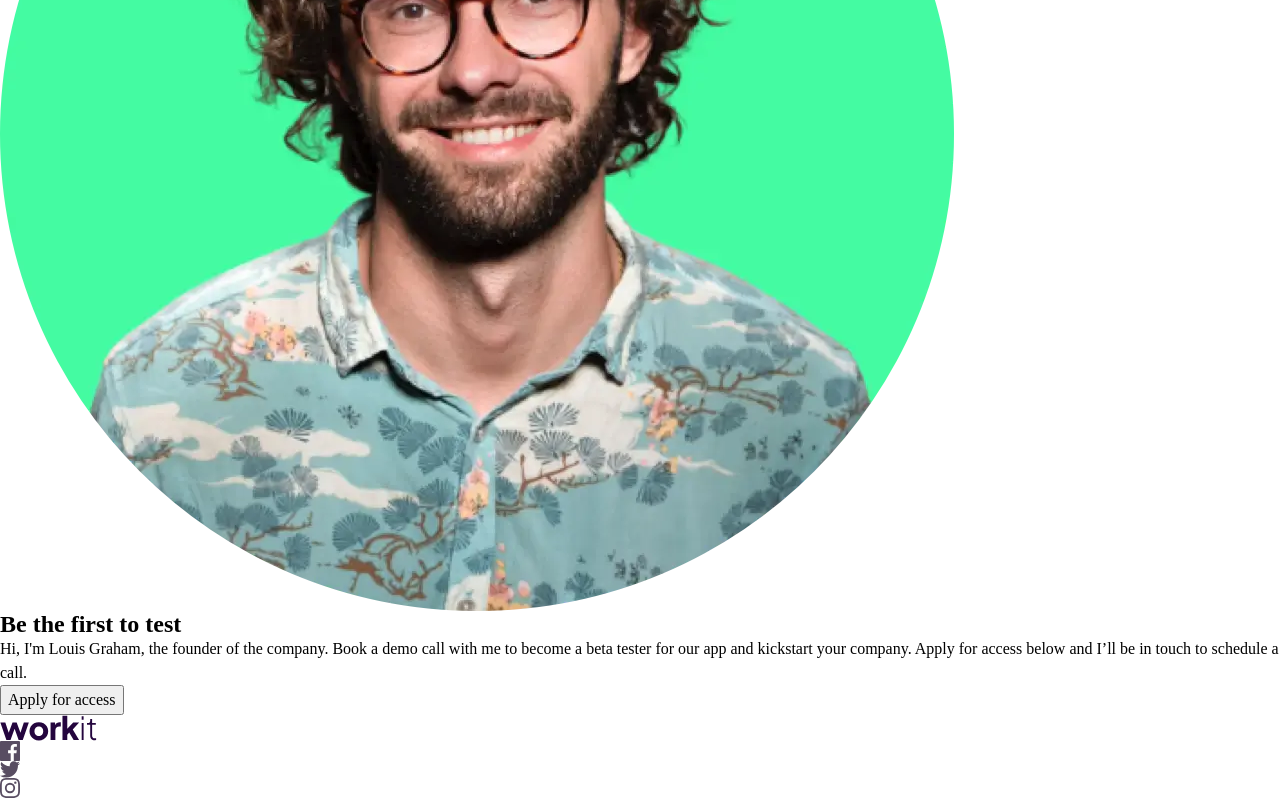
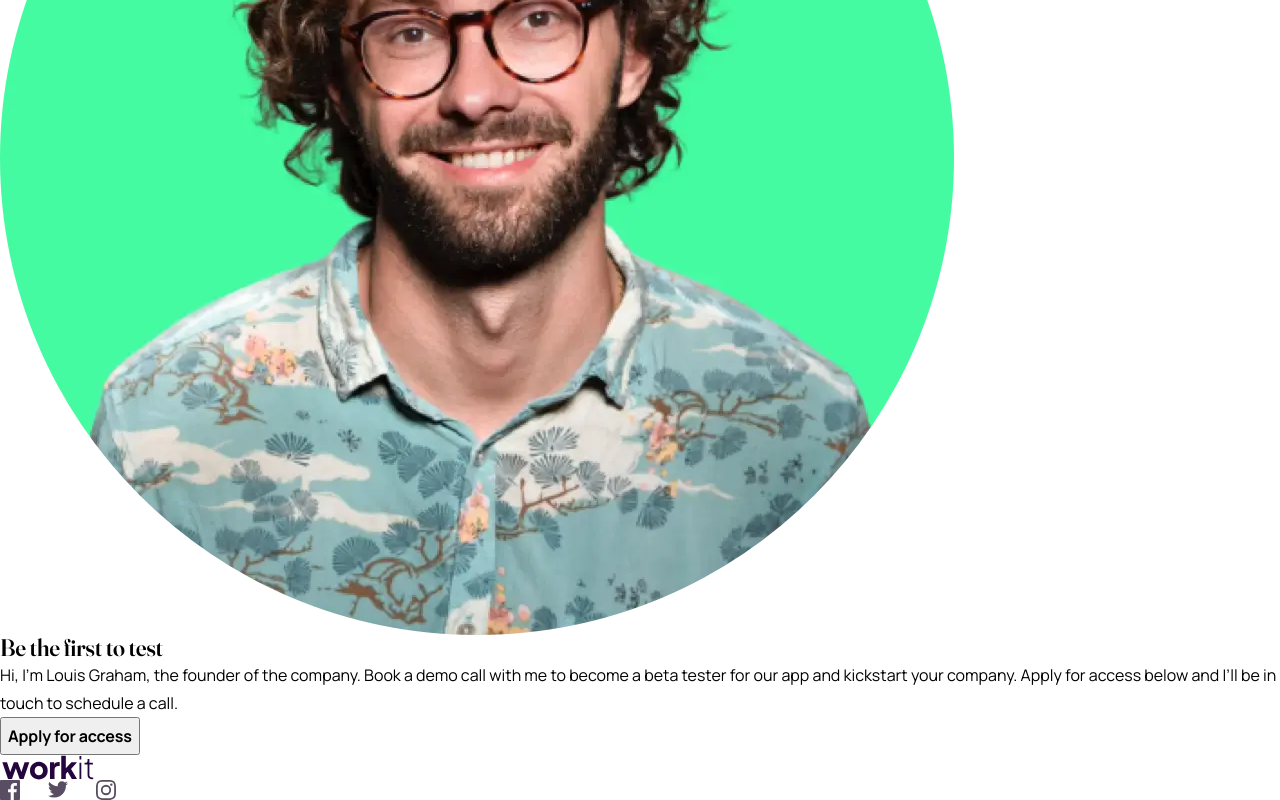
Before and after one commit to rupali317/workit-landing-page, a React (Create React App) app: page / in a window 1280 px wide. Shown: the part 1337-2137 px from the top of the page. Built offline with nearby package versions, Linux system fonts and the light colour scheme.

Commit message:
Included default stylings and working on access invitation

```diff
--- a/src/components/AccessInvitation/AccessInvitation.jsx
+++ b/src/components/AccessInvitation/AccessInvitation.jsx
@@ -1,4 +1,6 @@
 import data from "./data.json";
+import * as AccessInvitationStyles from "../../styles/AccessInvitation.style";
+import React from "react";
 
 export const AccessInvitation = () => {
   const SocialMediaList = data.map((item) => {
@@ -31,9 +33,13 @@ export const AccessInvitation = () => {
           src="/assets/images/logo-dark.svg"
           alt="Workit logo"
           title="Workit logo"
+          width="95.76"
+          height="24.61"
         />
       </a>
-      <section>{SocialMediaList}</section>
+      <AccessInvitationStyles.SocialMediaSection>
+        {SocialMediaList}
+      </AccessInvitationStyles.SocialMediaSection>
     </section>
   );
 };
--- a/src/constants/Breakpoints.js
+++ b/src/constants/Breakpoints.js
@@ -0,0 +1,2 @@
+export const TABLET_WIDTH = "48rem";
+export const DESKTOP_WIDTH = "80rem";
--- a/src/styles/AccessInvitation.style.jsx
+++ b/src/styles/AccessInvitation.style.jsx
@@ -0,0 +1,7 @@
+import { styled } from "styled-components";
+
+export const SocialMediaSection = styled.section`
+  display: flex;
+  gap: var(--space-s-5);
+  align-items: center;
+`;
--- a/src/styles/Global.style.jsx
+++ b/src/styles/Global.style.jsx
@@ -197,4 +197,25 @@ export const ResetStyles = createGlobalStyle`
     }
 `;
 
-export const DefaultStyles = createGlobalStyle``;
+export const DefaultStyles = createGlobalStyle`
+    body {
+        font-family: "Manrope";
+        font-size: var(--font-size-xs-1);
+        font-weight: var(--font-weight-regular);
+        line-height: var(--line-height-xs-1);
+    }
+
+    h1,
+    h2 {
+        font-family: "Fraunces";
+        font-weight: var(--font-weight-semi-bold);
+    }
+
+    button {
+        font-family: "Manrope";
+        font-size: var(--font-size-xs-1);
+        font-weight: var(--font-weight-bold);
+        line-height: var(--line-height-xs-2);
+        letter-spacing: var(--letter-negative-spacing-1);
+    }
+`;
```
